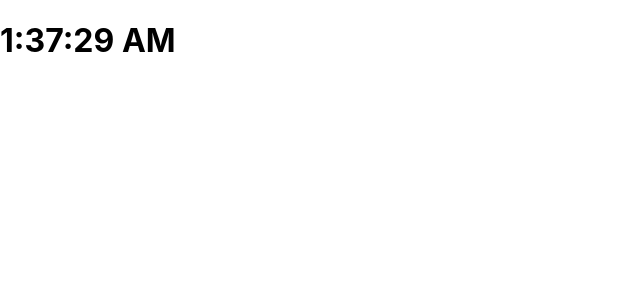
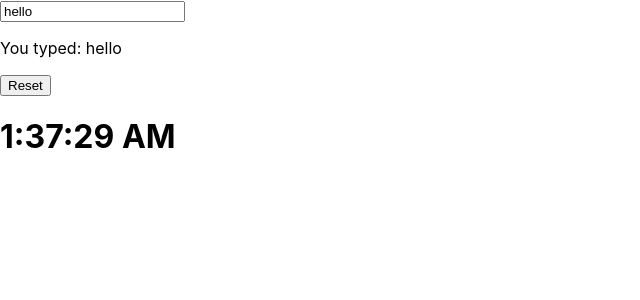
Before and after one commit to andregu14/Coursera-front-end-dev-course, a React (Create React App) app in the folder lesson008 react/customizing-example/: page / in a window 1280 px wide. Shown: the top 300 px of the page, without its empty margins (0-640 px from the left). Built offline with nearby package versions, Linux system fonts and the light colour scheme.

Commit message:
Create InputComponent
Test useState react syntax

```diff
--- a/lesson008 react/customizing-example/src/App.js
+++ b/lesson008 react/customizing-example/src/App.js
@@ -1,12 +1,16 @@
 import logo from './logo.svg';
 import './App.css';
 import Child from './components/Child';
+import InputComponent from './components/InputComponent';
 
 function App() {
   const date = new Date()
 
   return (
+    <>
+    <InputComponent />
     <Child message={date.toLocaleTimeString()}/>
+    </>
   );
 }
 
--- /dev/null
+++ b/lesson008 react/customizing-example/src/components/InputComponent.jsx
@@ -0,0 +1,19 @@
+import { useState } from "react";
+
+function InputComponent() {
+    const [inputText, setText] = useState('hello')
+
+    function handleChange(e) {
+        setText(e.target.value)
+    }
+
+    return (
+        <>
+            <input type="text" value={inputText} onChange={handleChange} />
+            <p>You typed: {inputText}</p>
+            <button onClick={() => setText('Hello')}>Reset</button>
+        </>
+    )
+}
+
+export default InputComponent
```
